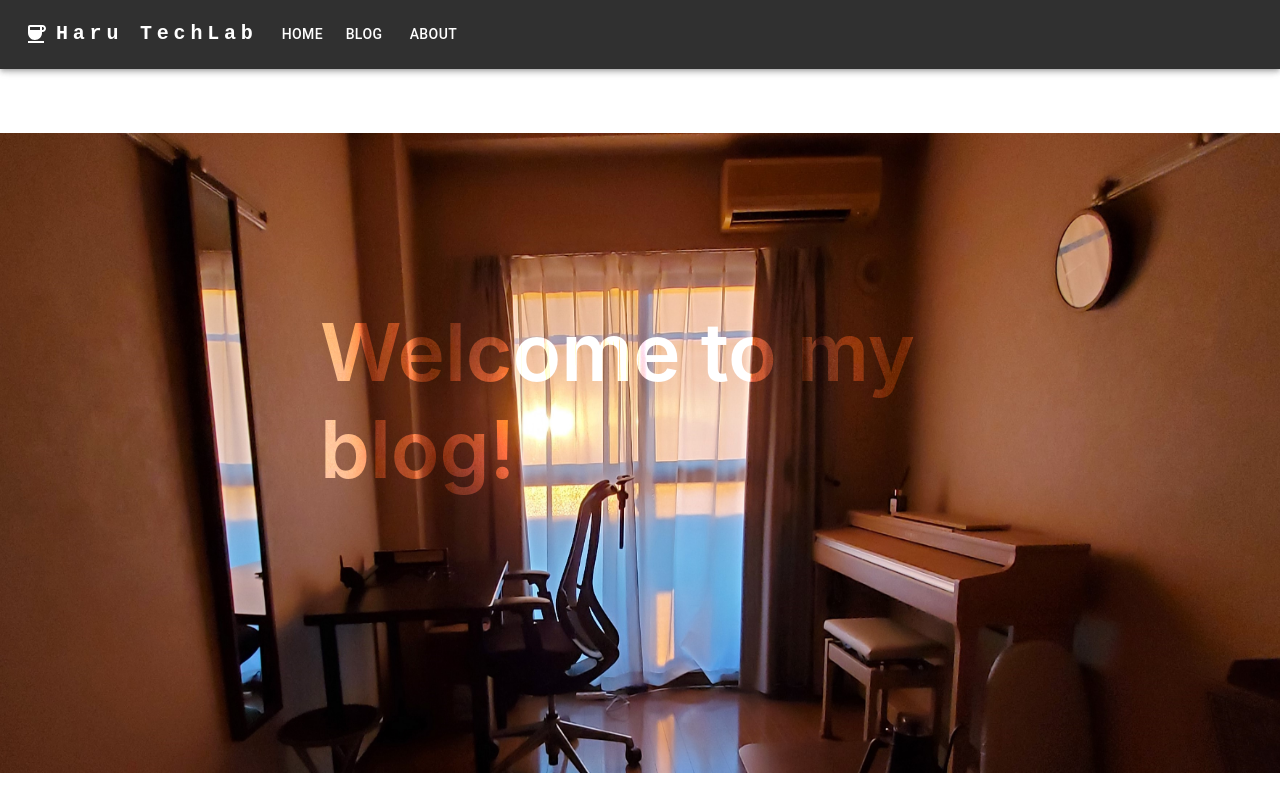
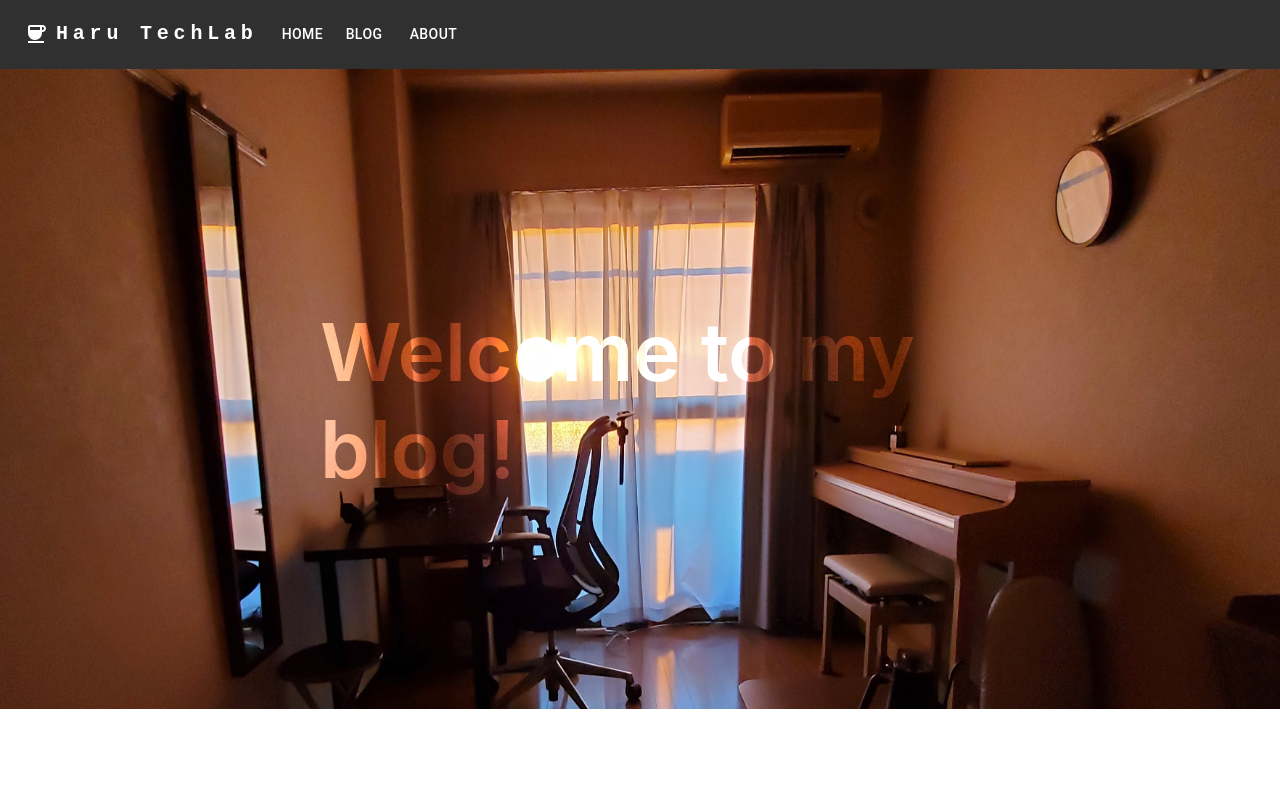
Before and after one commit to dinosaur-lab/nextjs-blog, a Next.js app: page / in a window 1280 px wide. Shown: the top 790 px of the page. Built offline with nearby package versions, Linux system fonts and the light colour scheme.

Commit message:
Fix: 画像サイズを修正

```diff
--- a/pages/index.jsx
+++ b/pages/index.jsx
@@ -47,7 +47,7 @@ export default function Home({ allPostsData }) {
                   <p>
                     のほほんとした日常を吐き出す場所<br />
                     フロントエンド、バックエンドを勉強中。<br />
-                    技術スタック：Python、AWS、Dockerなどなど<br />
+                    技術スタック: Python、AWS、Dockerなどなど<br />
                     当ブログには、趣味や学んだことをはき出して行こうと思います。<br />
                   </p>
                 </div>
--- a/styles/Home.module.css
+++ b/styles/Home.module.css
@@ -3,7 +3,6 @@
 }
 
 .main {
-  margin: 4rem 0rem;
   min-height: 100vh;
   padding: 0;
   flex: 1;
```
